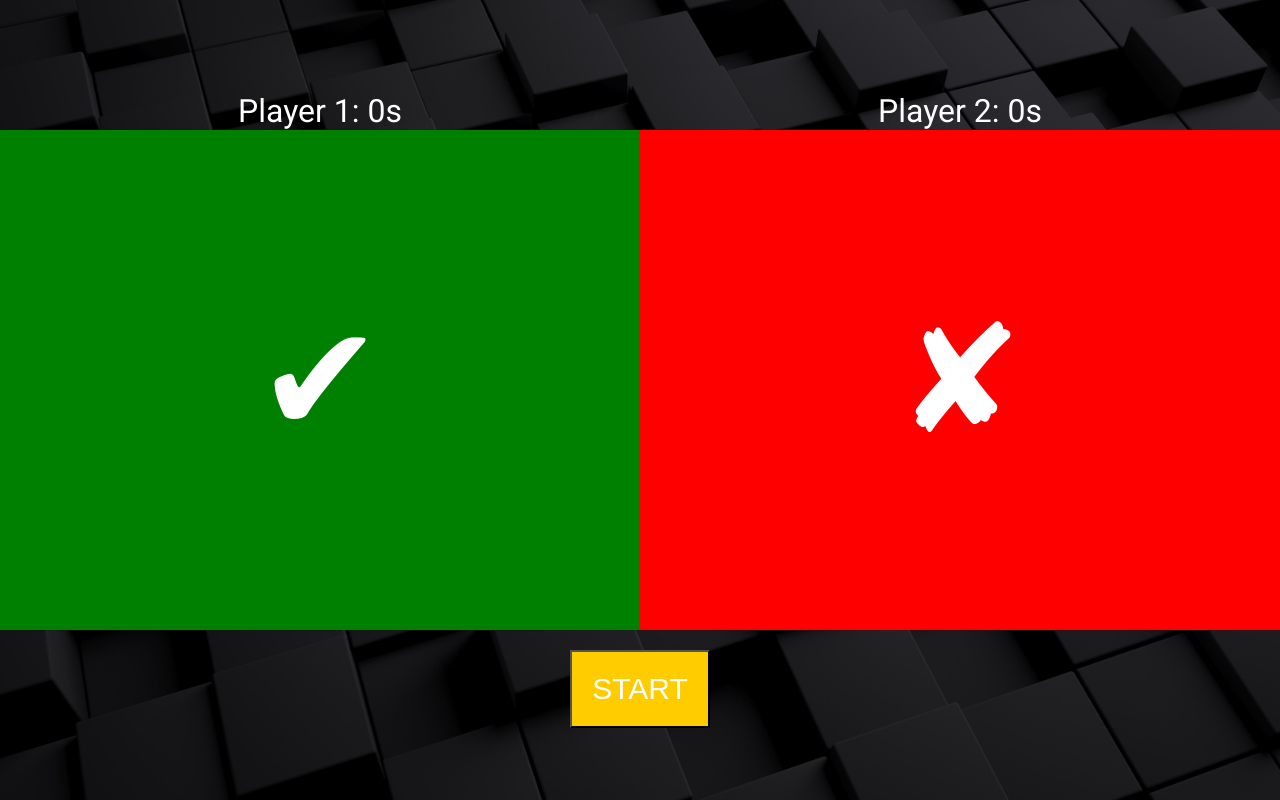
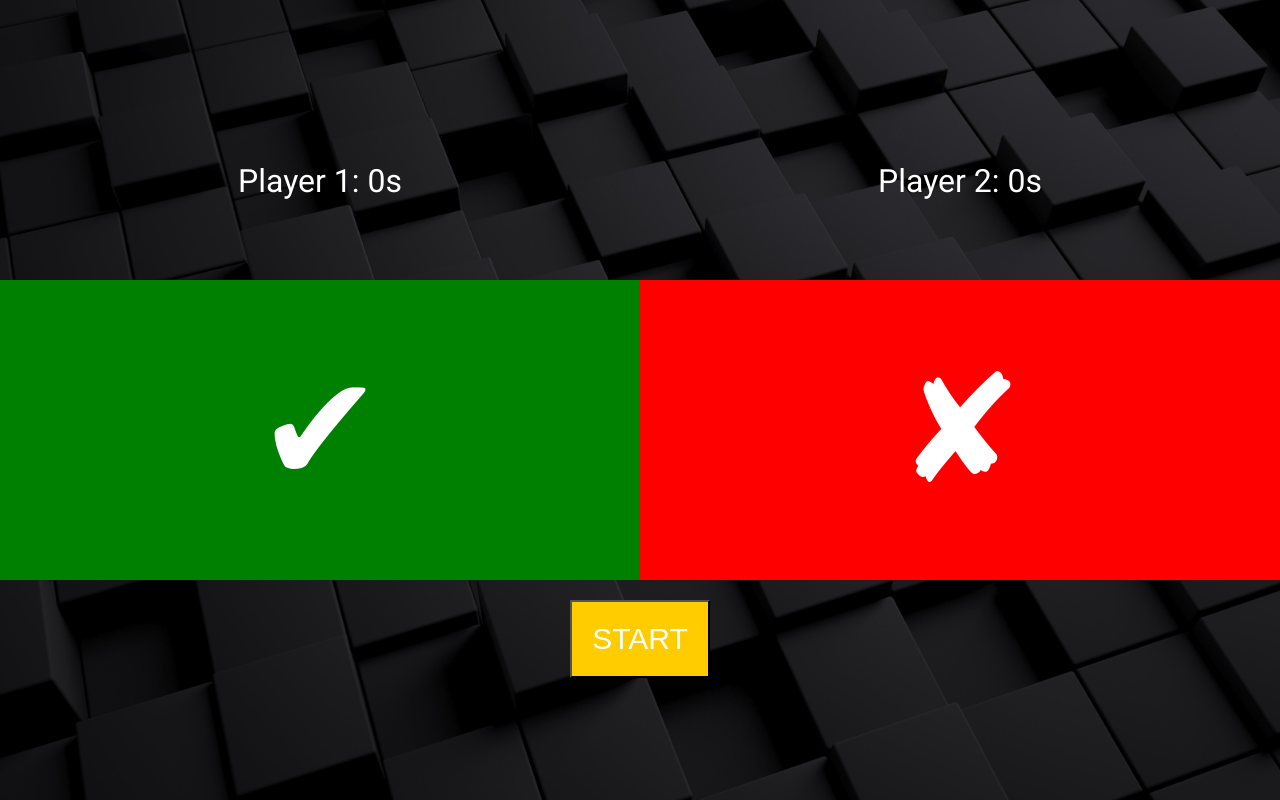
Before and after one commit to ZohebS-dxb/swipe, a plain HTML site: page index.html in a window 1280 px wide. Drawn offline with Linux system fonts and the light colour scheme.

Commit message:
Update index.html

```diff
--- a/index.html
+++ b/index.html
@@ -22,9 +22,11 @@
         .buttons {
             display: flex;
             width: 100vw; /* Full viewport width to accommodate button width */
+		    margin-top: 80px; /* Add substantial gap between the timers and the buttons */
+
         }
         .yes-btn, .no-btn {
-            height: 500px;    /* Make the buttons taller */
+            height: 300px;    /* Make the buttons taller */
             width: 50vw;     /* Set width to 50% of the viewport width */
             font-size: 150px; /* Increase icon size */
             border: none;
@@ -46,7 +48,7 @@
             font-size: 30px; /* Keep original size */
         }
         .timers {
-            margin-top: 20px;
+            margin-top: 40px;
             display: flex;
             justify-content: space-around;
             width: 100%;
```
